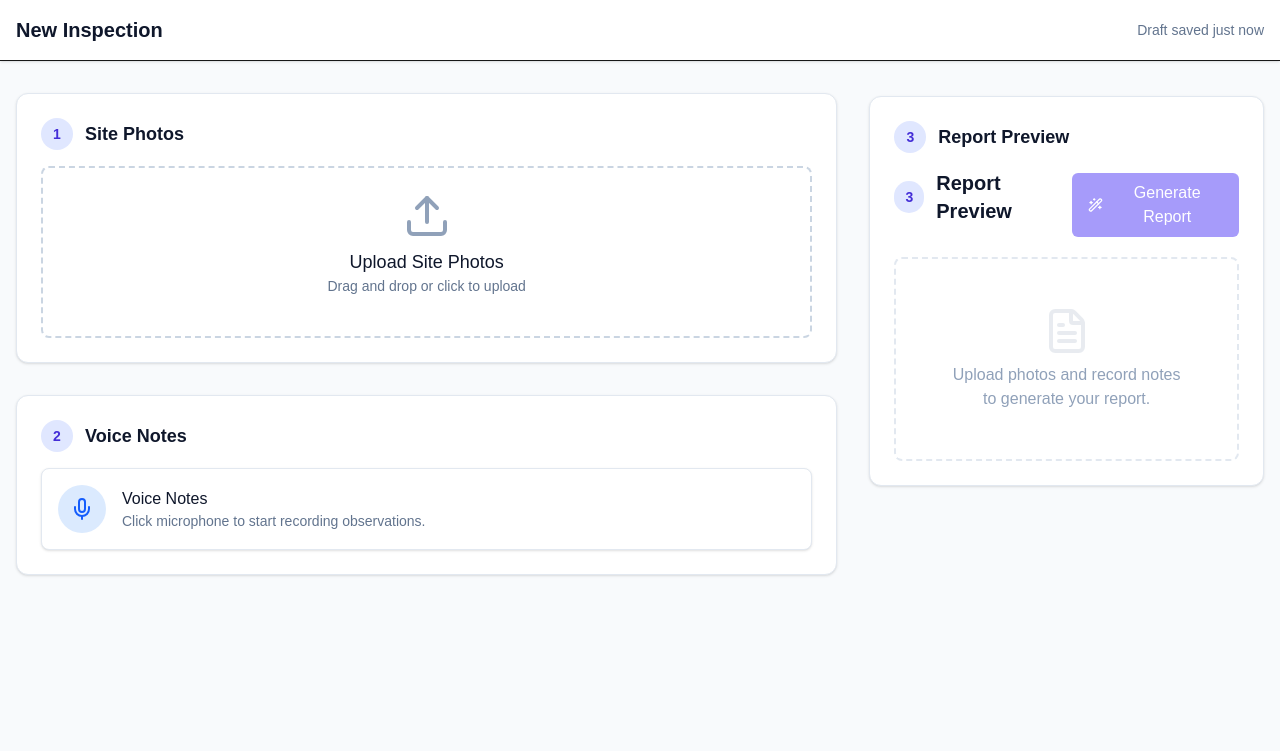
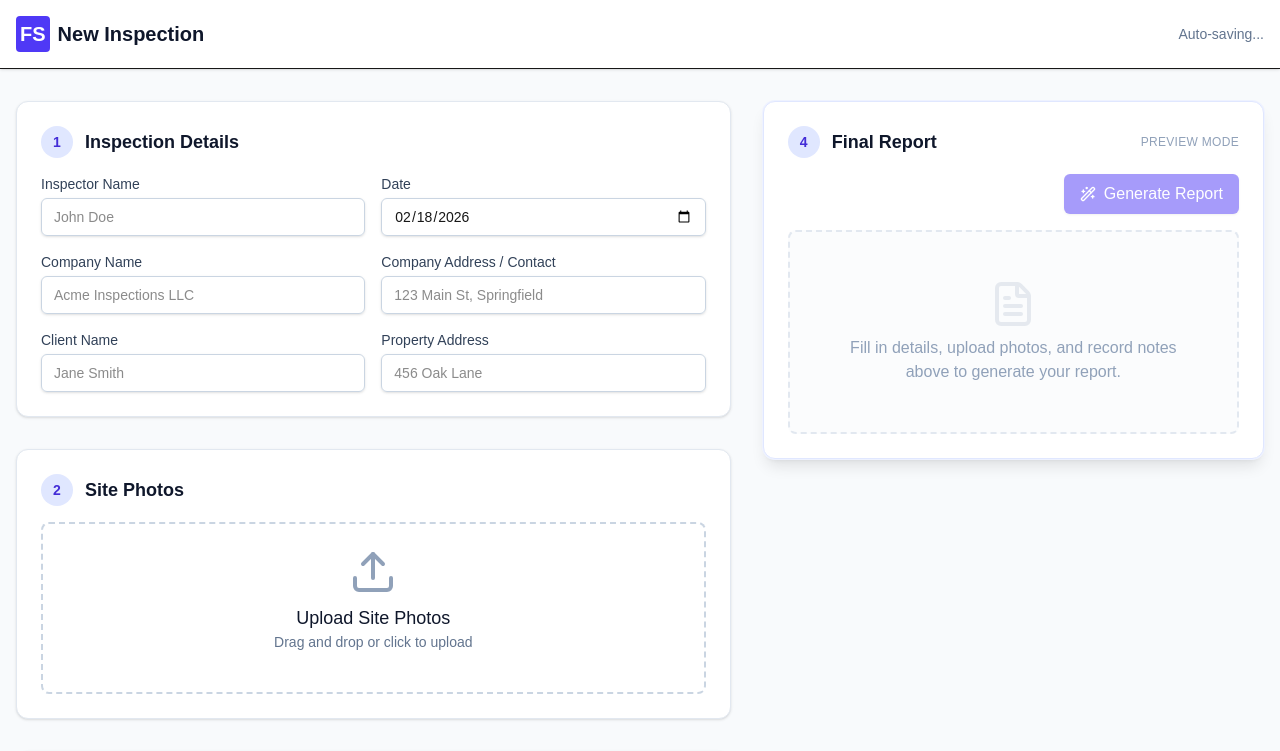
Before and after one commit to yaghiashraf/field-scribe, a Next.js app: page /dashboard in a window 1280 px wide. Shown: the top 751 px of the page. Built offline with nearby package versions, Linux system fonts and the light colour scheme; what @huggingface/inference would draw is missing.

Commit message:
Add Inspection Details Form, PDF Download, and Fix Dashboard Layout

```diff
--- a/app/actions/generate-report.ts
+++ b/app/actions/generate-report.ts
@@ -2,14 +2,36 @@
 
 import { HfInference } from "@huggingface/inference";
 
-const hf = new HfInference(process.env.HF_ACCESS_TOKEN);
+// Fallback logic for build time when env vars might be missing
+const token = process.env.HF_ACCESS_TOKEN || "hf_placeholder";
+const hf = new HfInference(token);
 
-export async function generateReport(notes: string, imageDescriptions: string[]) {
+interface ReportParams {
+  notes: string;
+  imageDescriptions: string[];
+  details: {
+    inspectorName: string;
+    companyName: string;
+    companyAddress: string;
+    clientName: string;
+    propertyAddress: string;
+    date: string;
+  };
+}
+
+export async function generateReport({ notes, imageDescriptions, details }: ReportParams) {
   // Use explicit newline for joining descriptions to avoid build issues
   const formattedDescriptions = imageDescriptions.map((desc, i) => `  ${i + 1}. ${desc}`).join("\n");
 
   const prompt = `
-You are an expert Home Inspector. Your task is to write a professional, liability-proof inspection report section based on the provided raw notes and image findings.
+You are an expert Home Inspector. Write a professional inspection report based on the provided details.
+
+**Inspection Details:**
+- Inspector: ${details.inspectorName}
+- Company: ${details.companyName} (${details.companyAddress})
+- Client: ${details.clientName}
+- Property: ${details.propertyAddress}
+- Date: ${details.date}
 
 **Input Data:**
 - Inspector's Voice Notes: "${notes}"
@@ -17,15 +39,13 @@ You are an expert Home Inspector. Your task is to write a professional, liabilit
 ${formattedDescriptions}
 
 **Instructions:**
-1. Organize the findings by room or system (e.g., Electrical, Plumbing, Roof).
-2. Use professional, objective language. Avoid "I think" or "It looks like". Use "Observed", "Noted", "Evidence of".
-3. For each defect, clearly state:
-   - The Observation (What is wrong)
-   - The Implication (Why it matters/Potential damage)
-   - The Recommendation (Who should fix it, e.g., "Qualified Electrician").
-4. Format the output in Markdown.
+1. Start with a header incorporating the Inspection Details.
+2. Organize findings by room/system (e.g., Electrical, Plumbing, Exterior).
+3. Use professional, objective language ("Observed", "Noted").
+4. For each defect, clearly state: Observation, Implication, Recommendation.
+5. Format strictly in Markdown. Do not include conversational filler like "Here is the report".
 
-**Draft Report:**
+**Report:**
 `;
 
   try {
@@ -33,8 +53,8 @@ ${formattedDescriptions}
       model: "mistralai/Mistral-7B-Instruct-v0.3",
       inputs: prompt,
       parameters: {
-        max_new_tokens: 1000,
-        temperature: 0.3, // Low temperature for factual reporting
+        max_new_tokens: 1500,
+        temperature: 0.3,
         return_full_text: false,
       },
     });
@@ -44,7 +64,7 @@ ${formattedDescriptions}
     console.error("Generation Error:", error);
     return {
       success: false,
-      error: "Failed to generate report.",
+      error: "Failed to generate report. Please try again.",
     };
   }
 }
--- /dev/null
+++ b/app/components/InspectionDetails.tsx
@@ -0,0 +1,119 @@
+"use client";
+
+import { User } from "lucide-react";
+import { useState, useEffect } from "react";
+
+export interface InspectionDetailsData {
+  inspectorName: string;
+  companyName: string;
+  companyAddress: string;
+  clientName: string;
+  propertyAddress: string;
+  date: string;
+}
+
+interface InspectionDetailsProps {
+  details: InspectionDetailsData;
+  onChange: (details: InspectionDetailsData) => void;
+}
+
+export function InspectionDetails({ details, onChange }: InspectionDetailsProps) {
+  const handleChange = (e: React.ChangeEvent<HTMLInputElement>) => {
+    const { name, value } = e.target;
+    onChange({ ...details, [name]: value });
+  };
+
+  return (
+    <section className="bg-white rounded-xl shadow-sm border border-slate-200 p-6">
+      <h2 className="text-lg font-semibold text-slate-900 mb-4 flex items-center">
+        <span className="bg-indigo-100 text-indigo-700 w-8 h-8 rounded-full flex items-center justify-center text-sm mr-3">1</span>
+        Inspection Details
+      </h2>
+      <div className="grid md:grid-cols-2 gap-4">
+        <div>
+          <label htmlFor="inspectorName" className="block text-sm font-medium text-slate-700 mb-1">
+            Inspector Name
+          </label>
+          <input
+            type="text"
+            id="inspectorName"
+            name="inspectorName"
+            value={details.inspectorName}
+            onChange={handleChange}
+            className="w-full rounded-md border-slate-300 shadow-sm focus:border-indigo-500 focus:ring-indigo-500 sm:text-sm px-3 py-2 border"
+            placeholder="John Doe"
+          />
+        </div>
+        <div>
+          <label htmlFor="date" className="block text-sm font-medium text-slate-700 mb-1">
+            Date
+          </label>
+          <input
+            type="date"
+            id="date"
+            name="date"
+            value={details.date}
+            onChange={handleChange}
+            className="w-full rounded-md border-slate-300 shadow-sm focus:border-indigo-500 focus:ring-indigo-500 sm:text-sm px-3 py-2 border"
+          />
+        </div>
+        <div>
+          <label htmlFor="companyName" className="block text-sm font-medium text-slate-700 mb-1">
+            Company Name
+          </label>
+          <input
+            type="text"
+            id="companyName"
+            name="companyName"
+            value={details.companyName}
+            onChange={handleChange}
+            className="w-full rounded-md border-slate-300 shadow-sm focus:border-indigo-500 focus:ring-indigo-500 sm:text-sm px-3 py-2 border"
+            placeholder="Acme Inspections LLC"
+          />
+        </div>
+        <div>
+          <label htmlFor="companyAddress" className="block text-sm font-medium text-slate-700 mb-1">
+            Company Address / Contact
+          </label>
+          <input
+            type="text"
+            id="companyAddress"
+            name="companyAddress"
+            value={details.companyAddress}
+            onChange={handleChange}
+            className="w-full rounded-md border-slate-300 shadow-sm focus:border-indigo-500 focus:ring-indigo-500 sm:text-sm px-3 py-2 border"
+            placeholder="123 Main St, Springfield"
+          />
+        </div>
+        <div>
+          <label htmlFor="clientName" className="block text-sm font-medium text-slate-700 mb-1">
+            Client Name
+          </label>
+          <input
+            type="text"
+            id="clientName"
+            name="clientName"
+            value={details.clientName}
+            onChange={handleChange}
+            className="w-full rounded-md border-slate-300 shadow-sm focus:border-indigo-500 focus:ring-indigo-500 sm:text-sm px-3 py-2 border"
+            placeholder="Jane Smith"
+          />
+        </div>
+        <div>
+          <label htmlFor="propertyAddress" className="block text-sm font-medium text-slate-700 mb-1">
+            Property Address
+          </label>
+          <input
+            type="text"
+            id="propertyAddress"
+            name="propertyAddress"
+            value={details.propertyAddress}
+            onChange={handleChange}
+            className="w-full rounded-md border-slate-300 shadow-sm focus:border-indigo-500 focus:ring-indigo-500 sm:text-sm px-3 py-2 border"
+            placeholder="456 Oak Lane"
+          />
+        </div>
+      </div>
+    </section>
+  );
+}
--- a/app/components/ReportGenerator.tsx
+++ b/app/components/ReportGenerator.tsx
@@ -1,40 +1,95 @@
 "use client";
 
 import { useState } from "react";
-import { Loader2, FileText, Download, Wand2 } from "lucide-react";
+import { Loader2, FileText, Download, Wand2, FileType } from "lucide-react";
 import { generateReport } from "../actions/generate-report";
+import { InspectionDetailsData } from "./InspectionDetails";
+import { jsPDF } from "jspdf";
 
 interface ReportGeneratorProps {
   notes: string[];
   imageAnalyses: string[];
+  details: InspectionDetailsData;
 }
 
-export function ReportGenerator({ notes, imageAnalyses }: ReportGeneratorProps) {
+export function ReportGenerator({ notes, imageAnalyses, details }: ReportGeneratorProps) {
   const [isGenerating, setIsGenerating] = useState(false);
   const [report, setReport] = useState<string>("");
 
   const handleGenerate = async () => {
+    // Basic validation
+    if (!details.inspectorName || !details.propertyAddress) {
+      alert("Please fill in at least the Inspector Name and Property Address.");
+      return;
+    }
+
     setIsGenerating(true);
     // Use explicit newline character to avoid parsing issues
     const combinedNotes = notes.join("\n");
-    const res = await generateReport(combinedNotes, imageAnalyses);
+
+    const res = await generateReport({
+      notes: combinedNotes,
+      imageDescriptions: imageAnalyses,
+      details
+    });
+
     if (res.success) {
       setReport(res.report || "No report generated.");
+    } else {
+      alert("Failed to generate report. Please try again.");
     }
     setIsGenerating(false);
   };
 
+  const handleDownloadPDF = () => {
+    const doc = new jsPDF();
+
+    // Header
+    doc.setFontSize(20);
+    doc.text("Inspection Report", 20, 20);
+
+    doc.setFontSize(12);
+    doc.text(`Property: ${details.propertyAddress}`, 20, 30);
+    doc.text(`Date: ${details.date}`, 20, 36);
+    doc.text(`Inspector: ${details.inspectorName}`, 20, 42);
+
+    // Content
+    // Split text to fit page width
+    const splitText = doc.splitTextToSize(report, 170);
+    let cursorY = 55;
+
+    // Add text line by line, handling page breaks
+    splitText.forEach((line: string) => {
+      if (cursorY > 280) {
+        doc.addPage();
+        cursorY = 20;
+      }
+      doc.text(line, 20, cursorY);
+      cursorY += 6;
+    });
+
+    doc.save(`Inspection-Report-${details.propertyAddress.replace(/\s+/g, '-')}.pdf`);
+  };
+
+  const handleDownloadText = () => {
+    const element = document.createElement("a");
+    const file = new Blob([report], {type: 'text/plain'});
+    element.href = URL.createObjectURL(file);
+    element.download = `Inspection-Report-${details.propertyAddress.replace(/\s+/g, '-')}.txt`;
+    document.body.appendChild(element); // Required for this to work in FireFox
+    element.click();
+    document.body.removeChild(element);
+  };
+
   return (
     <div className="space-y-4">
-      <div className="flex justify-between items-center">
-        <h2 className="text-xl font-semibold text-slate-900 mb-4 flex items-center">
-          <span className="bg-indigo-100 text-indigo-700 w-8 h-8 rounded-full flex items-center justify-center text-sm mr-3">3</span>
-          Report Preview
-        </h2>
+      <div className="flex justify-between items-center mb-4">
+        {/* We removed the duplicate header here */}
+        <div />
         <button
           onClick={handleGenerate}
           disabled={isGenerating || (notes.length === 0 && imageAnalyses.length === 0)}
-          className="flex items-center space-x-2 px-4 py-2 bg-indigo-600 text-white rounded-md hover:bg-indigo-700 disabled:opacity-50 disabled:cursor-not-allowed"
+          className="flex items-center space-x-2 px-4 py-2 bg-indigo-600 text-white rounded-md hover:bg-indigo-700 disabled:opacity-50 disabled:cursor-not-allowed shadow-sm transition-all"
         >
           {isGenerating ? <Loader2 className="animate-spin h-4 w-4" /> : <Wand2 className="h-4 w-4" />}
           <span>Generate Report</span>
@@ -42,21 +97,31 @@ export function ReportGenerator({ notes, imageAnalyses }: ReportGeneratorProps)
       </div>
 
       {report ? (
-        <div className="border border-slate-200 rounded-lg p-6 bg-white shadow-sm min-h-[400px]">
-          <div className="prose prose-slate max-w-none whitespace-pre-wrap font-mono text-sm">
+        <div className="border border-slate-200 rounded-lg p-6 bg-white shadow-sm min-h-[400px] flex flex-col">
+          <div className="prose prose-slate max-w-none whitespace-pre-wrap font-mono text-sm flex-grow mb-6">
             {report}
           </div>
-          <div className="mt-4 flex justify-end">
-             <button className="flex items-center space-x-2 text-indigo-600 hover:text-indigo-700">
+          <div className="mt-auto pt-4 border-t border-slate-100 flex justify-end space-x-3">
+             <button
+               onClick={handleDownloadText}
+               className="flex items-center space-x-2 px-3 py-2 text-slate-600 hover:text-slate-900 hover:bg-slate-100 rounded-md transition-colors"
+             >
+                <FileType className="h-4 w-4" />
+                <span>Text File</span>
+             </button>
+             <button
+               onClick={handleDownloadPDF}
+               className="flex items-center space-x-2 px-4 py-2 bg-slate-900 text-white rounded-md hover:bg-slate-800 transition-colors shadow-sm"
+             >
                 <Download className="h-4 w-4" />
                 <span>Download PDF</span>
              </button>
           </div>
         </div>
       ) : (
-        <div className="border-2 border-dashed border-slate-200 rounded-lg p-12 text-center text-slate-400">
+        <div className="border-2 border-dashed border-slate-200 rounded-lg p-12 text-center text-slate-400 bg-slate-50/50">
           <FileText className="h-12 w-12 mx-auto mb-2 opacity-20" />
-          <p>Upload photos and record notes to generate your report.</p>
+          <p>Fill in details, upload photos, and record notes above to generate your report.</p>
         </div>
       )}
     </div>
--- a/app/dashboard/page.tsx
+++ b/app/dashboard/page.tsx
@@ -4,28 +4,42 @@ import { useState } from "react";
 import { PhotoUploader } from "../components/PhotoUploader";
 import { VoiceRecorder } from "../components/VoiceRecorder";
 import { ReportGenerator } from "../components/ReportGenerator";
+import { InspectionDetails, InspectionDetailsData } from "../components/InspectionDetails";
 
 export default function Dashboard() {
   const [notes, setNotes] = useState<string[]>([]);
   const [imageAnalyses, setImageAnalyses] = useState<string[]>([]);
+  const [details, setDetails] = useState<InspectionDetailsData>({
+    inspectorName: "",
+    companyName: "",
+    companyAddress: "",
+    clientName: "",
+    propertyAddress: "",
+    date: new Date().toISOString().split('T')[0],
+  });
 
   return (
     <div className="min-h-screen bg-slate-50">
-      <header className="bg-white border-b shadow-sm sticky top-0 z-10">
+      <header className="bg-white border-b shadow-sm sticky top-0 z-20">
         <div className="max-w-7xl mx-auto px-4 py-4 flex justify-between items-center">
-          <h1 className="text-xl font-bold text-slate-900">New Inspection</h1>
+          <h1 className="text-xl font-bold text-slate-900 flex items-center gap-2">
+            <span className="bg-indigo-600 text-white p-1 rounded">FS</span>
+            New Inspection
+          </h1>
           <div className="text-sm text-slate-500">
-            Draft saved just now
+            Auto-saving...
           </div>
         </div>
       </header>
 
-      <main className="max-w-7xl mx-auto px-4 py-8 grid grid-cols-1 lg:grid-cols-3 gap-8">
-        {/* Left Column: Inputs */}
-        <div className="lg:col-span-2 space-y-8">
+      <main className="max-w-7xl mx-auto px-4 py-8 grid grid-cols-1 lg:grid-cols-12 gap-8">
+        {/* Left Column: Inputs (Details, Photos, Voice) */}
+        <div className="lg:col-span-7 space-y-8">
+          <InspectionDetails details={details} onChange={setDetails} />
+
           <section className="bg-white rounded-xl shadow-sm border border-slate-200 p-6">
             <h2 className="text-lg font-semibold text-slate-900 mb-4 flex items-center">
-              <span className="bg-indigo-100 text-indigo-700 w-8 h-8 rounded-full flex items-center justify-center text-sm mr-3">1</span>
+              <span className="bg-indigo-100 text-indigo-700 w-8 h-8 rounded-full flex items-center justify-center text-sm mr-3">2</span>
               Site Photos
             </h2>
             <PhotoUploader onAnalysisComplete={(text) => setImageAnalyses(prev => [...prev, text])} />
@@ -33,7 +47,7 @@ export default function Dashboard() {
 
           <section className="bg-white rounded-xl shadow-sm border border-slate-200 p-6">
             <h2 className="text-lg font-semibold text-slate-900 mb-4 flex items-center">
-              <span className="bg-indigo-100 text-indigo-700 w-8 h-8 rounded-full flex items-center justify-center text-sm mr-3">2</span>
+              <span className="bg-indigo-100 text-indigo-700 w-8 h-8 rounded-full flex items-center justify-center text-sm mr-3">3</span>
               Voice Notes
             </h2>
             <VoiceRecorder onTranscriptionComplete={(text) => setNotes(prev => [...prev, text])} />
@@ -42,7 +56,7 @@ export default function Dashboard() {
             {notes.length > 0 && (
               <div className="mt-4 space-y-2">
                 {notes.map((note, i) => (
-                  <div key={i} className="p-3 bg-slate-50 rounded-md text-sm text-slate-700 border border-slate-100">
+                  <div key={i} className="p-3 bg-slate-50 rounded-md text-sm text-slate-700 border border-slate-100 italic">
                     &quot;{note}&quot;
                   </div>
                 ))}
@@ -51,15 +65,18 @@ export default function Dashboard() {
           </section>
         </div>
 
-        {/* Right Column: Preview & Generate */}
-        <div className="lg:col-span-1">
+        {/* Right Column: Preview & Generate (Sticky) */}
+        <div className="lg:col-span-5">
           <div className="sticky top-24 space-y-6">
-             <section className="bg-white rounded-xl shadow-sm border border-slate-200 p-6">
-              <h2 className="text-lg font-semibold text-slate-900 mb-4 flex items-center">
-                <span className="bg-indigo-100 text-indigo-700 w-8 h-8 rounded-full flex items-center justify-center text-sm mr-3">3</span>
-                Report Preview
+             <section className="bg-white rounded-xl shadow-lg border border-indigo-100 p-6 ring-1 ring-indigo-50">
+              <h2 className="text-lg font-semibold text-slate-900 mb-4 flex items-center justify-between">
+                <div className="flex items-center">
+                  <span className="bg-indigo-100 text-indigo-700 w-8 h-8 rounded-full flex items-center justify-center text-sm mr-3">4</span>
+                  Final Report
+                </div>
+                <span className="text-xs font-normal text-slate-400 uppercase tracking-wide">Preview Mode</span>
               </h2>
-              <ReportGenerator notes={notes} imageAnalyses={imageAnalyses} />
+              <ReportGenerator notes={notes} imageAnalyses={imageAnalyses} details={details} />
             </section>
           </div>
         </div>
--- a/package.json
+++ b/package.json
@@ -12,6 +12,7 @@
     "@huggingface/inference": "^4.13.12",
     "clsx": "^2.1.1",
     "framer-motion": "^12.34.2",
+    "jspdf": "^4.1.0",
     "lucide-react": "^0.574.0",
     "next": "16.1.6",
     "react": "19.2.3",
```
Also changed, not shown: 1 other file (tests, documents, lock files or other folders).
